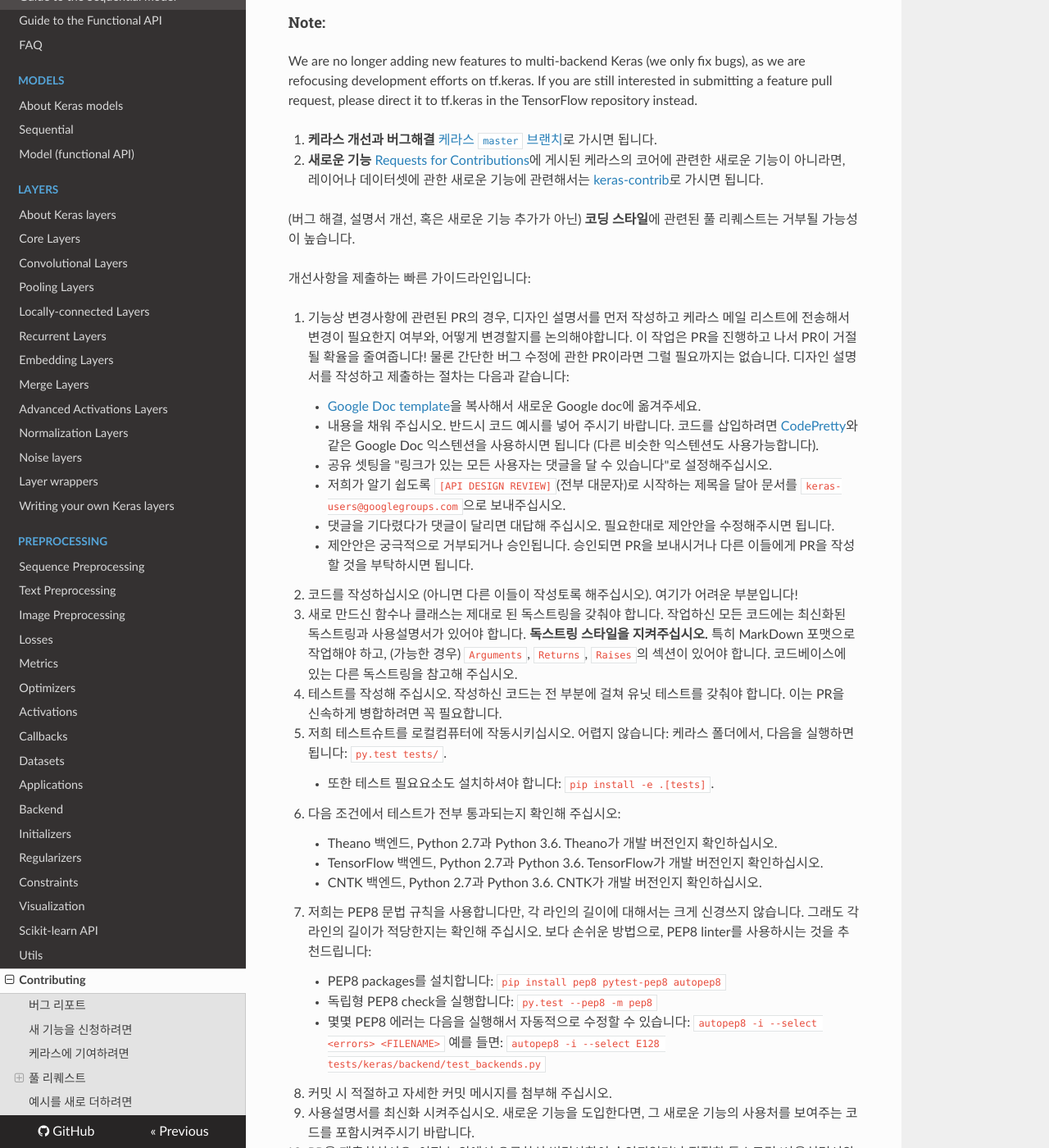
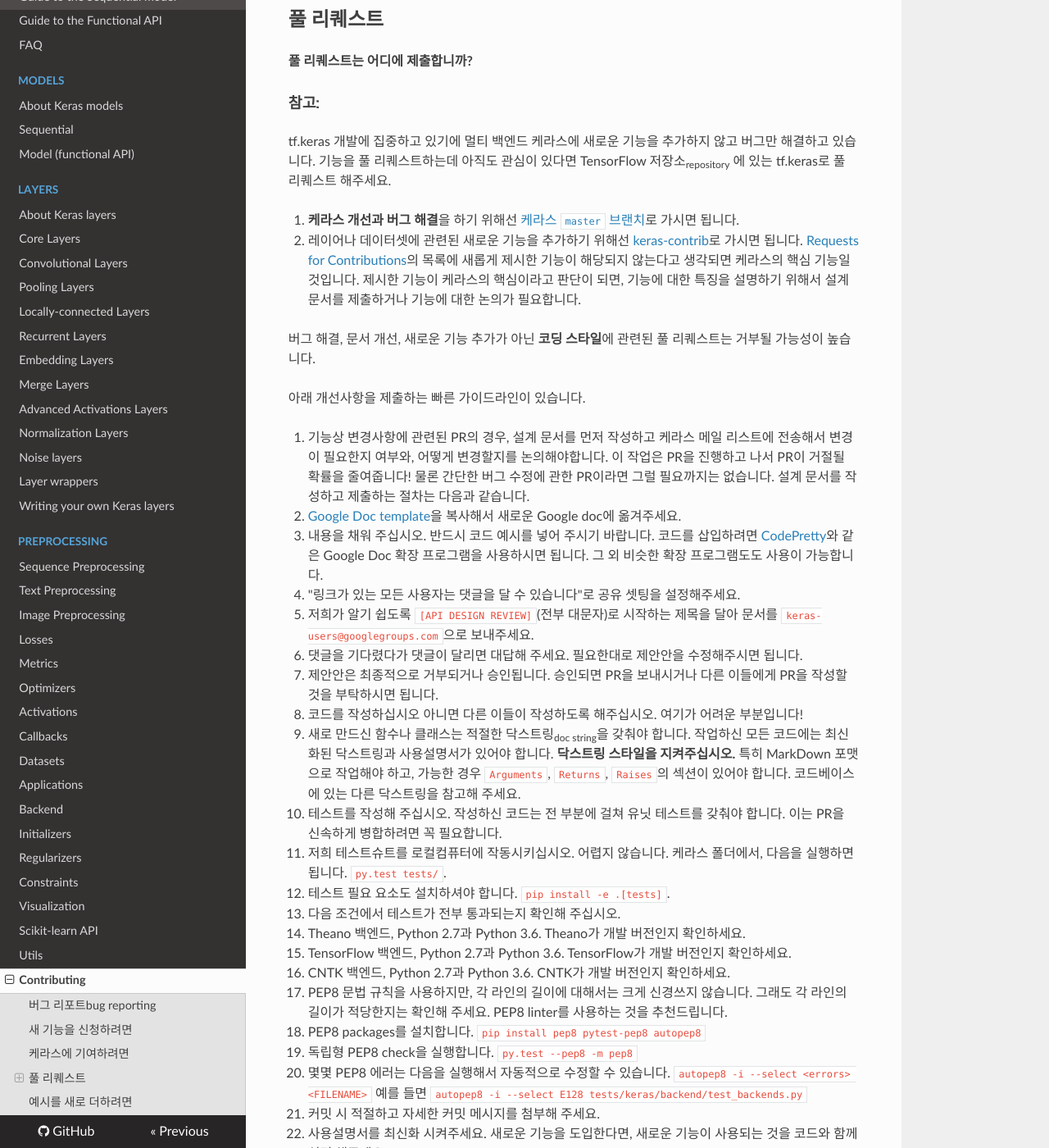
Before and after one commit to keras-team/keras-docs-ko, an MkDocs documentation site: the page built from sources/contributing.md, in a window 1280 px wide and 1400 px high, scrolled down 1445 px. Shown: the whole window at 82% size. Built offline with MkDocs 1.6.1, drawn with Linux system fonts in a browser that asks for light colours; nearby versions of some CDN libraries; some of the changed text lies outside the part shown.

Commit message:
Retranslate contributing
원문 추가 후 번역완료하였습니다.

```diff
--- a/sources/contributing.md
+++ b/sources/contributing.md
@@ -1,36 +1,35 @@
-# 깃헙 이슈와 풀 리퀘스트에 관해서
+# 깃헙 이슈와 풀 리퀘스트<sub>pull requeset</sub>에 관해서
 
-버그를 찾으셨나요? 새로이 제안할 기능이 있습니까? 코드베이스에 기여를 하고 싶으신가요? 이 안내문을 먼저 읽어주십시오.
+버그를 찾으셨나요? 새롭게 제안할 기능이 있습니까? 코드베이스에 기여를 하고 싶으신가요? 이 안내문을 먼저 읽어주세요.
 
-## 버그 리포트
+## 버그 리포트<sub>bug reporting</sub>
 
-작성하신 코드가 작동하지 않는게 케라스쪽의 문제라고 확신하시나요? 버그 리포트를 하려면 다음의 절차를 따라주십시오.
+작성하신 코드가 작동하지 않는게 케라스의 문제라고 생각하시나요? 다음 절차를 따라 버그를 보고해주세요.
 
-1. 버그가 벌써 수정되었을 수도 있습니다. 먼저 가장 최신의 케라스 마스터 브랜치와 Theano/TensorFlow/CNTK 마스터 브랜치로 업데이트하십시오.
-Theano를 쉽게 업데이트 하려면: `pip install git+git://github.com/Theano/Theano.git --upgrade`
+1. 버그가 이미 수정되었을 수도 있습니다. 가장 최신의 케라스 마스터 브랜치와 Theano/TensorFlow/CNTK 마스터 브랜치로 업데이트하십시오.
+   Theano를 쉽게 업데이트 하기 위해 다음 코드를 참고하세요.
 
-2. 비슷한 이슈를 찾아보십시오. 이슈를 찾을 때 `is:open`을 지워서 해결된 문제도 찾아보십시오. 다른 누군가 이미 이 버그를 해결했을 수도 있습니다. 케라스의 [FAQ](http://keras.io/faq/)를 확인하는 것도 잊지 마십시오. 아직도 문제가 해결되지 않았나요? 깃헙에 이슈를 열어 저희에게 알려주십시오.
+   `pip install git+git://github.com/Theano/Theano.git --upgrade`
 
-3. 반드시 구성에 대해서 자세히 말씀해주십시오: 어떤 OS를 사용하십니까? 케라스 백엔드는 어떤 것을 사용하십니까? GPU에 돌리고 계시나요? 그렇다면 Cuda와 cuDNN의 버전은 어떻게 됩니까? GPU는 어느 제품을 사용하십니까?
+2. 비슷한 이슈를 찾아보세요. 이슈를 찾을 때 `is:open`을 지워서 해결된 문제도 찾아 확인해 보세요. 다른 분이 이미 그 버그를 해결했을 수도 있습니다. 케라스의 [FAQ](http://keras.io/faq/)를 확인하는 것도 잊지 마세요. 아직도 문제가 해결되지 않았나요? 깃헙에 이슈를 열어 저희에게 알려주세요.
 
-4. 이슈를 재현할 스크립트를 제공해 주십시오. 스크립트는 그 자체로 작동해야 하며 외부 데이터 다운로드를 필요로 해서는 안됩니다(모델을 어느 테스트 데이터에 작동시켜야 한다면 임의로 만들어진 데이터를 사용해주십시오). 코드를 게시할 때는 Github Gists를 사용할 것을 추천드립니다. 재현 불가능한 이슈는 닫히게 됩니다.
+3. 환경에 대해서 자세히 말씀해주세요. 어떤 OS를 사용하고 있는지? 케라스 백엔드는 어떤 것을 사용하고 있는지? GPU를 사용하고 있는지? GPU를 사용하고 있으면 Cuda와 cuDNN의 버전은 어떻게 되는지? GPU는 어느 제품을 사용하고 있는지?
 
-5. 가능하다면 버그를 스스로 고쳐보십시오 --가능하다면요!
+4. 오류 상황 <sub>issue</sub>을 나타내는 스크립트를 제공해 주세요. 스크립트는 외부 데이터를 다운로드 하지 않아도 작동해야 합니다. 어떤 테스트 데이터를 모델에서 실행해야 한다면 임의로 만들어진 데이터를 사용해주세요. 코드를 게시할 때는 Github Gists를 사용하는 것을 추천드립니다. 재현 불가능한 이슈는 닫히게 됩니다.
 
-더 많은 정보를 제공해 주실수록, 저희가 버그의 유무를 확인하기 쉬워지며 더 빨리 조치를 취할 수 있습니다. 이슈가 빨리 해결되길 바라신다면, 위의 절차를 따라주시는 것이 중요합니다.
+5. 가능하다면 버그를 스스로 고쳐보세요. 할 수 있습니다!
+
+더 많은 정보를 제공해 주실수록, 버그를 찾기 쉬워지며 더 빨리 조치를 취할 수 있습니다. 이슈가 빨리 해결되길 바라시면, 위의 절차를 따라주시는 것이 중요합니다.
 
 ---
 
 ## 새 기능을 신청하려면
 
-깃헙 [Tensorflow Github issues](https://github.com/tensorflow/tensorflow/issues)를 사용해서 케라스에 추가됐으면 하는 기능이나 케라스 API에 대한 변경사항을 요구할 수 있습니다.
+깃헙 [Tensorflow Github issues](https://github.com/tensorflow/tensorflow/issues)를 이용해서 케라스에 추가됐으면 하는 기능이나 케라스 API에 대한 변경사항을 요청할 수 있습니다.
 
-1. 원하시는 기능과 왜 그 기능이 중요한지에 대해서 분명하고 자세하게 설명해주십시오. 저희는 소수가 아닌 다수의 사용자에게 유용한 기능을 고려한다는 점을 명심해 주십시오. 만약 특정 사용자만을 고려한다면, 애드온 라이브러리를 작성하시는 것을 추천드립니다. 케라스는 API와 코드베이스가 지나치게 방대해지는 것을 피하려고 합니다.
-
-2. 염두하시는 API를 보여주고 새 기능의 사용처를 입증하는 코드를 제공해주십시오. 물론 이 시점에서 진짜 코드를 작성하실 필요까지는 없습니다!
-
-3. 기능에 대해서 논의 후 tf.keras에 풀 리퀘스트를 넣을 수도 있습니다. 가능하면 코드를 작성해 주십시오. 시간은 적고 일은 많기에, 코드를 작성해 주시면 프로세스를 좀 더 빠르게 진행할 수 있습니다.
-
+1. 원하시는 기능과 추가해야 하는 이유를 명확하고 자세하게 설명해주세요. 저희는 소수가 아닌 다수의 사용자에게 유용한 기능을 고려한다는 점을 명심해 주세요. 만약 특정 사용자만을 고려하고 싶으시면, 케라스에 추가 라이브러리를 생성하시는 것을 추천드립니다. 케라스는 API와 코드 베이스가 지나치게 방대해지는 것을 피하려고 합니다.
+2. 생각하고 계시는 API와 새 기능의 사용 예시에 대한 간단한 코드를 제공해주십시오. 물론, 이 시점에서 진짜 완벽한 코드를 작성하실 필요까지는 없습니다!
+3. 기능에 대해서 논의 후 tf.keras에 풀 리퀘스트를 넣을 수도 있습니다. 가능하면 코드를 작성해주세요. 기능을 새롭게 만들려면 해야 할 일들이 많기에 코드를 직접 작성해 주시면 프로세스를 좀 더 빠르게 진행할 수 있습니다.
 
 ---
 
@@ -38,60 +37,51 @@
 
 [케라스 게시판입니다](https://github.com/keras-team/keras/projects/1). 여기에 현재 주요한 이슈와 추가할 기능을 게시합니다. 케라스에 기여하려면 이 게시판에서 시작하시면 됩니다.
 
-
 ---
 
 ## 풀 리퀘스트
 
 **풀 리퀘스트는 어디에 제출합니까?**
 
-#### Note:
+#### 참고:
 
-We are no longer adding new features to multi-backend Keras (we only fix bugs), as we are refocusing development efforts on tf.keras. If you are still interested in submitting a feature pull request, please direct it to tf.keras in the TensorFlow repository instead.
+tf.keras 개발에 집중하고 있기에 멀티 백엔드 케라스에 새로운 기능을 추가하지 않고 버그만 해결하고 있습니다. 기능을 풀 리퀘스트하는데 아직도 관심이 있다면 TensorFlow 저장소<sub>repository</sub> 에 있는 tf.keras로 풀 리퀘스트 해주세요.
 
-1. **케라스 개선과 버그해결** [케라스 `master` 브랜치](https://github.com/keras-team/keras/tree/master)로 가시면 됩니다.
-2. **새로운 기능** [Requests for Contributions](https://github.com/keras-team/keras/projects/1)에 게시된 케라스의 코어에 관련한 새로운 기능이 아니라면, 레이어나 데이터셋에 관한 새로운 기능에 관련해서는 [keras-contrib](https://github.com/farizrahman4u/keras-contrib)로 가시면 됩니다.
+1. **케라스 개선과 버그 해결**을 하기 위해선 [케라스 `master` 브랜치](https://github.com/keras-team/keras/tree/master)로 가시면 됩니다.
+2. 레이어나 데이터셋에 관련된 새로운 기능을 추가하기 위해선 [keras-contrib](https://github.com/farizrahman4u/keras-contrib)로 가시면 됩니다. [Requests for Contributions](https://github.com/keras-team/keras/projects/1)의 목록에 새롭게 제시한 기능이 해당되지 않는다고 생각되면 케라스의 핵심 기능일 것입니다.  제시한 기능이 케라스의 핵심이라고 판단이 되면, 기능에 대한 특징을 설명하기 위해서 설계 문서를 제출하거나 기능에 대한 논의가 필요합니다.
 
-(버그 해결, 설명서 개선, 혹은 새로운 기능 추가가 아닌) **코딩 스타일**에 관련된 풀 리퀘스트는 거부될 가능성이 높습니다.
+버그 해결, 문서 개선, 새로운 기능 추가가 아닌 **코딩 스타일**에 관련된 풀 리퀘스트는 거부될 가능성이 높습니다.
 
-개선사항을 제출하는 빠른 가이드라인입니다:
+아래 개선사항을 제출하는 빠른 가이드라인이 있습니다.
 
-1. 기능상 변경사항에 관련된 PR의 경우, 디자인 설명서를 먼저 작성하고 케라스 메일 리스트에 전송해서 변경이 필요한지 여부와, 어떻게 변경할지를 논의해야합니다. 이 작업은 PR을 진행하고 나서 PR이 거절될 확율을 줄여줍니다! 물론 간단한 버그 수정에 관한 PR이라면 그럴 필요까지는 없습니다. 디자인 설명서를 작성하고 제출하는 절차는 다음과 같습니다:
-    - [Google Doc template](https://docs.google.com/document/d/1ZXNfce77LDW9tFAj6U5ctaJmI5mT7CQXOFMEAZo-mAA/edit#)을 복사해서 새로운 Google doc에 옮겨주세요.
-    - 내용을 채워 주십시오. 반드시 코드 예시를 넣어 주시기 바랍니다. 코드를 삽입하려면 [CodePretty](https://chrome.google.com/webstore/detail/code-pretty/igjbncgfgnfpbnifnnlcmjfbnidkndnh?hl=en)와 같은 Google Doc 익스텐션을 사용하시면 됩니다 (다른 비슷한 익스텐션도 사용가능합니다).
-    - 공유 셋팅을 "링크가 있는 모든 사용자는 댓글을 달 수 있습니다"로 설정해주십시오.
-    - 저희가 알기 쉽도록 `[API DESIGN REVIEW]`(전부 대문자)로 시작하는 제목을 달아 문서를 `keras-users@googlegroups.com`으로 보내주십시오.
-    - 댓글을 기다렸다가 댓글이 달리면 대답해 주십시오. 필요한대로 제안안을 수정해주시면 됩니다.
-    - 제안안은 궁극적으로 거부되거나 승인됩니다. 승인되면 PR을 보내시거나 다른 이들에게 PR을 작성할 것을 부탁하시면 됩니다.
+1. 기능상 변경사항에 관련된 PR의 경우, 설계 문서를 먼저 작성하고 케라스 메일 리스트에 전송해서 변경이 필요한지 여부와, 어떻게 변경할지를 논의해야합니다. 이 작업은 PR을 진행하고 나서 PR이 거절될 확률을 줄여줍니다! 물론 간단한 버그 수정에 관한 PR이라면 그럴 필요까지는 없습니다. 설계 문서를 작성하고 제출하는 절차는 다음과 같습니다.
+   - [Google Doc template](https://docs.google.com/document/d/1ZXNfce77LDW9tFAj6U5ctaJmI5mT7CQXOFMEAZo-mAA/edit#)을 복사해서 새로운 Google doc에 옮겨주세요.
+   - 내용을 채워 주십시오. 반드시 코드 예시를 넣어 주시기 바랍니다. 코드를 삽입하려면 [CodePretty](https://chrome.google.com/webstore/detail/code-pretty/igjbncgfgnfpbnifnnlcmjfbnidkndnh?hl=en)와 같은 Google Doc 확장 프로그램을 사용하시면 됩니다. 그 외 비슷한 확장 프로그램도도 사용이 가능합니다.
+   - "링크가 있는 모든 사용자는 댓글을 달 수 있습니다"로 공유 셋팅을 설정해주세요.
+   - 저희가 알기 쉽도록 `[API DESIGN REVIEW]`(전부 대문자)로 시작하는 제목을 달아 문서를 `keras-users@googlegroups.com`으로 보내주세요.
+   - 댓글을 기다렸다가 댓글이 달리면 대답해 주세요. 필요한대로 제안안을 수정해주시면 됩니다.
+   - 제안안은 최종적으로 거부되거나 승인됩니다. 승인되면 PR을 보내시거나 다른 이들에게 PR을 작성할 것을 부탁하시면 됩니다.
 
 
-2. 코드를 작성하십시오 (아니면 다른 이들이 작성토록 해주십시오). 여기가 어려운 부분입니다!
-
-3. 새로 만드신 함수나 클래스는 제대로 된 독스트링을 갖춰야 합니다. 작업하신 모든 코드에는 최신화된 독스트링과 사용설명서가 있어야 합니다. **독스트링 스타일을 지켜주십시오.** 특히 MarkDown 포맷으로 작업해야 하고, (가능한 경우) `Arguments`, `Returns`, `Raises`의 섹션이 있어야 합니다. 코드베이스에 있는 다른 독스트링을 참고해 주십시오.
-
+2. 코드를 작성하십시오 아니면 다른 이들이 작성하도록 해주십시오. 여기가 어려운 부분입니다!
+3. 새로 만드신 함수나 클래스는 적절한 닥스트링<sub>doc string</sub>을 갖춰야 합니다. 작업하신 모든 코드에는 최신화된 닥스트링과 사용설명서가 있어야 합니다. **닥스트링 스타일을 지켜주십시오.** 특히 MarkDown 포맷으로 작업해야 하고, 가능한 경우 `Arguments`, `Returns`, `Raises`의 섹션이 있어야 합니다. 코드베이스에 있는 다른 닥스트링을 참고해 주세요.
 4. 테스트를 작성해 주십시오. 작성하신 코드는 전 부분에 걸쳐 유닛 테스트를 갖춰야 합니다. 이는 PR을 신속하게 병합하려면 꼭 필요합니다.
-
-5. 저희 테스트슈트를 로컬컴퓨터에 작동시키십시오. 어렵지 않습니다: 케라스 폴더에서, 다음을 실행하면 됩니다: `py.test tests/`.
-    - 또한 테스트 필요요소도 설치하셔야 합니다: `pip install -e .[tests]`.
-
-6. 다음 조건에서 테스트가 전부 통과되는지 확인해 주십시오:
-    - Theano 백엔드, Python 2.7과 Python 3.6. Theano가 개발 버전인지 확인하십시오.
-    - TensorFlow 백엔드, Python 2.7과 Python 3.6. TensorFlow가 개발 버전인지 확인하십시오.
-    - CNTK 백엔드, Python 2.7과 Python 3.6. CNTK가 개발 버전인지 확인하십시오.
-
-7. 저희는 PEP8 문법 규칙을 사용합니다만, 각 라인의 길이에 대해서는 크게 신경쓰지 않습니다. 그래도 각 라인의 길이가 적당한지는 확인해 주십시오. 보다 손쉬운 방법으로, PEP8 linter를 사용하시는 것을 추천드립니다:
-    - PEP8 packages를 설치합니다: `pip install pep8 pytest-pep8 autopep8`
-    - 독립형 PEP8 check을 실행합니다: `py.test --pep8 -m pep8`
-    - 몇몇 PEP8 에러는 다음을 실행해서 자동적으로 수정할 수 있습니다: `autopep8 -i --select <errors> <FILENAME>` 예를 들면: `autopep8 -i --select E128 tests/keras/backend/test_backends.py`
-
-8. 커밋 시 적절하고 자세한 커밋 메시지를 첨부해 주십시오.
-
-9. 사용설명서를 최신화 시켜주십시오. 새로운 기능을 도입한다면, 그 새로운 기능의 사용처를 보여주는 코드를 포함시켜주시기 바랍니다.
-
-10. PR을 제출하십시오. 이전 논의에서 요구하신 변경사항이 승인되었거나 적절한 독스트링/사용설명서와 함께 완전한 유닛테스트를 갖추셨다면, PR이 신속하게 병합될 가능성이 높습니다.
+5. 저희 테스트슈트를 로컬컴퓨터에 작동시키십시오. 어렵지 않습니다. 케라스 폴더에서, 다음을 실행하면 됩니다. `py.test tests/`.
+   - 테스트 필요 요소도 설치하셔야 합니다. `pip install -e .[tests]`.
+6. 다음 조건에서 테스트가 전부 통과되는지 확인해 주십시오.
+   - Theano 백엔드, Python 2.7과 Python 3.6. Theano가 개발 버전인지 확인하세요.
+   - TensorFlow 백엔드, Python 2.7과 Python 3.6. TensorFlow가 개발 버전인지 확인하세요.
+   - CNTK 백엔드, Python 2.7과 Python 3.6. CNTK가 개발 버전인지 확인하세요.
+7. PEP8 문법 규칙을 사용하지만, 각 라인의 길이에 대해서는 크게 신경쓰지 않습니다. 그래도 각 라인의 길이가 적당한지는 확인해 주세요. PEP8 linter를 사용하는 것을 추천드립니다.
+   - PEP8 packages를 설치합니다. `pip install pep8 pytest-pep8 autopep8`
+   - 독립형 PEP8 check을 실행합니다. `py.test --pep8 -m pep8`
+   - 몇몇 PEP8 에러는 다음을 실행해서 자동적으로 수정할 수 있습니다. `autopep8 -i --select <errors> <FILENAME>` 예를 들면 `autopep8 -i --select E128 tests/keras/backend/test_backends.py`
+8. 커밋 시 적절하고 자세한 커밋 메시지를 첨부해 주세요.
+9. 사용설명서를 최신화 시켜주세요. 새로운 기능을 도입한다면, 새로운 기능이 사용되는 것을  코드와 함께 설명 해주세요
+10. PR을 제출하세요. 이전 논의에서 요구하신 변경사항이 승인되었거나 적절한 닥스트링/사용설명서와 함께 완전한 유닛테스트를 갖추셨다면, PR이 빠르게 병합<sub>merge</sub> 될 가능성이 높습니다.
 
 ---
 
 ## 예시를 새로 더하려면
 
-케라스 소스코드에 기여하지 않더라도 명료하고 강력한 케라스 어플리케이션을 만드셨다면, 범례 컬렉션에 추가하시는 것을 고려해주십시오. [기존의 범례](https://github.com/keras-team/keras/tree/master/examples)에서 케라스 문법에 부합하는 코드를 보시고 동일한 스타일로 스크립트를 작성해 주시기 바랍니다.
+케라스 소스코드에 기여하지 않더라도 간결하고 강력한 케라스 어플리케이션을 만드셨다면, 예시 컬렉션에 추가하시는 것을 생각해주세요. [기존의 예시](https://github.com/keras-team/keras/tree/master/examples)에서 케라스 문법에 부합하는 코드를 보시고 동일한 스타일로 스크립트를 작성해 주시기 바랍니다.
```
